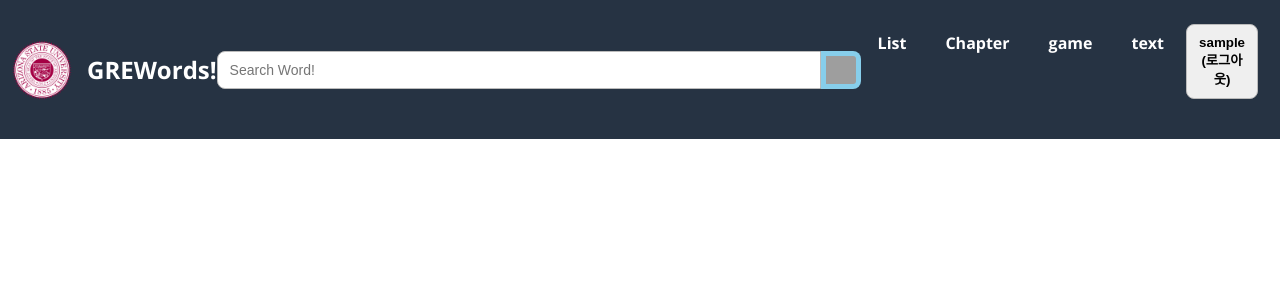
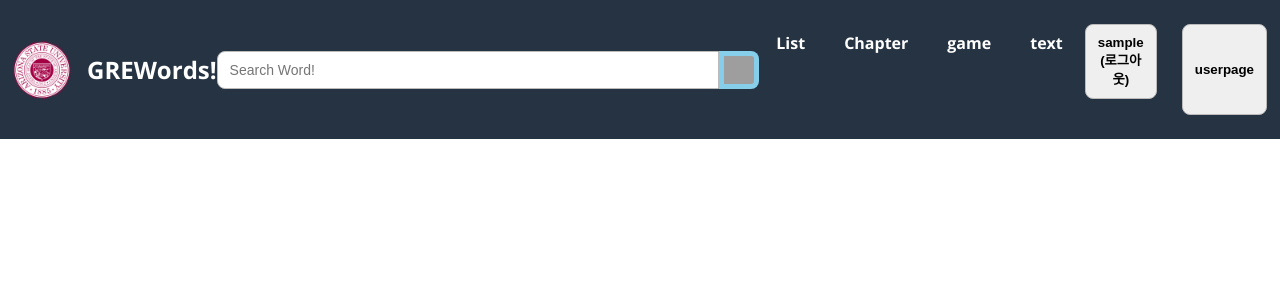
Before and after one commit to isin5435/KA98, a Django app: template templates/Project/navbar.html in a window 1280 px wide. Shown: the top 300 px of the page. Run offline with Django 4.2, Linux system fonts and the light colour scheme; the template is opened without the code that fills it, so the values that code supplies are empty; the visitor is signed in with stand-in values (Sample User, id 1); grey boxes are pictures that could not be loaded.

Commit message:
userpage buildup

```diff
--- a/config/urls.py
+++ b/config/urls.py
@@ -23,6 +23,7 @@ from . import views
 from wordData.views import word_list
 from django.conf import settings
 from search.views import search_word
+from .views import Userpage
 
 urlpatterns = [
     path('admin/', admin.site.urls),
@@ -34,4 +35,5 @@ urlpatterns = [
     path('userPage/', auth_views.LoginView.as_view(template_name='Project/userPage.html'), name='userpage'),
     path('crawl/', include('crawl.urls')),
     path('search_word', search_word, name='search_word'),
+    path('userpage/', Userpage.as_view(),name="userpage"),
 ]
--- a/config/views.py
+++ b/config/views.py
@@ -13,3 +13,7 @@ class Chapter(APIView):
 class Word(APIView):
     def get(self,request):
         return render(request, 'Project/Word.html')
+
+class Userpage(APIView):
+    def get(self, request):
+        return render(request, 'Project/userPage.html')
--- a/static/css/navbar.css
+++ b/static/css/navbar.css
@@ -20,6 +20,9 @@ a{
     align-items: center;
     background: #263343;
     padding: 8px 12px;
+    position: fixed;
+    top: 0;
+    width: 100%;
 }
 
 .navbar_logo{
@@ -86,7 +89,7 @@ a{
 }
 
 .navbar_menu button{
-    margin-right: 10px;
+    margin-right: 25px;
     border: 1px solid #bbb;
     border-radius: 8px;
     padding: 10px 12px;
@@ -96,6 +99,7 @@ a{
 .signup{
     background-color: skyblue;
 }
+
 
 @media screen and (max-width:768px){
     .navbar{
--- a/templates/Project/navbar.html
+++ b/templates/Project/navbar.html
@@ -23,8 +23,9 @@
       {% if user.is_authenticated %}
       <form method="post" action="{% url 'logout' %}">
         {% csrf_token %}
-        <button class=logoutbtn type="submit"> {{user.username}} (로그아웃)</button>
+        <button class="logoutbtn" type="submit"> {{user.username}} (로그아웃)</button>
       </form>
+      <button class="userpage" onclick="location.href='/userpage'">userpage</button>
       {% else %}
         <button class="loginbtn" onclick="openPopup()">Login</button>
         <button type=button class="signup" onclick="location.href='/user/signup'">Sign up</button>"
--- a/templates/Project/userPage.html
+++ b/templates/Project/userPage.html
@@ -1,8 +1,10 @@
+<!--
 {% if userWords %}
     {% for userVocab in userWords %}
         <h2>{{ userVocab.id }}: {{ userVocab.vocabulary.word }}</h2>
-        <!-- other fields -->
     {% endfor %}
 {% else %}
     <p>No words found.</p>
 {% endif %}
+-->
+Hi username
```
